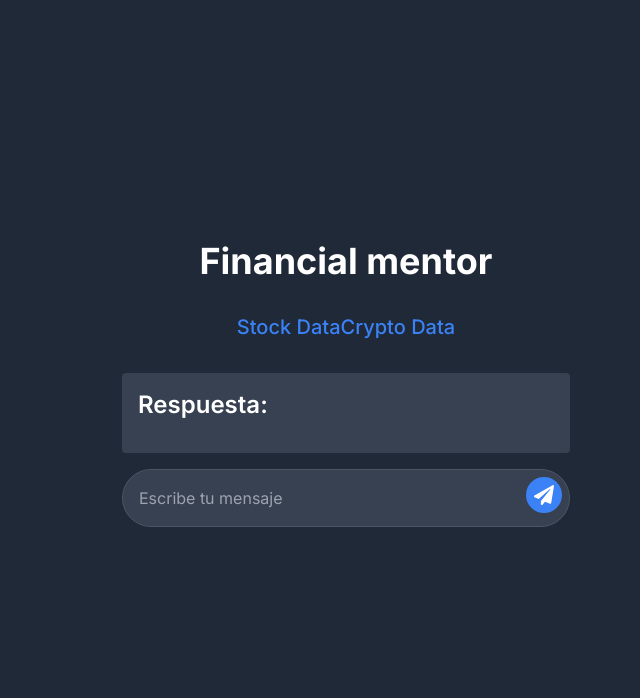
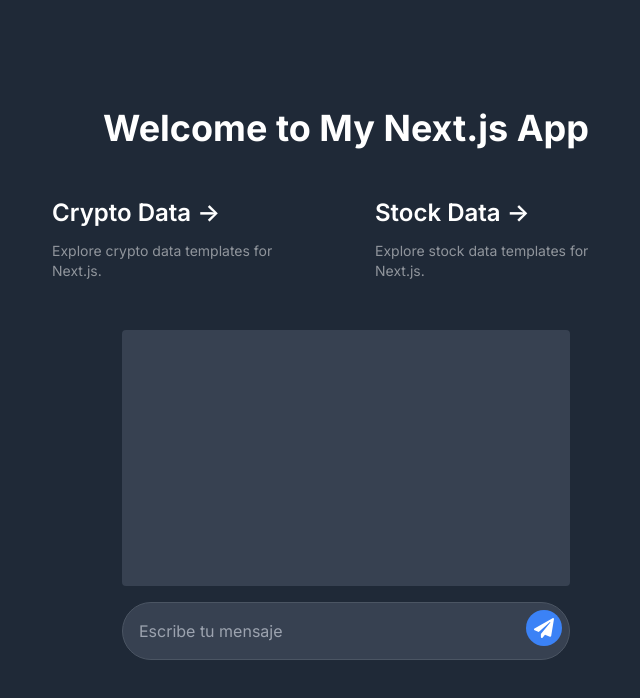
Before and after one commit to The-Manuel-G/Virtual-assistant-Fron-End-, a Next.js app: page / in a window 1280 px wide. Shown: the top 698 px of the page, without its empty margins (294-934 px from the left). Built offline with nearby package versions, Linux system fonts and the light colour scheme.

Commit message:
interactividad con el chat

```diff
--- a/src/app/page.tsx
+++ b/src/app/page.tsx
@@ -1,38 +1,111 @@
 "use client";
 
-import { useState } from 'react';
+import { useState, useRef, useEffect } from 'react';
 import axios from 'axios';
 import Link from 'next/link';
 import { FaPaperPlane } from 'react-icons/fa';
 
 export default function Home() {
   const [message, setMessage] = useState('');
-  const [response, setResponse] = useState('');
+  const [messages, setMessages] = useState([]);
+  const [isTyping, setIsTyping] = useState(false);
+  const messageListRef = useRef(null);
 
   const handleSubmit = async (e) => {
     e.preventDefault();
+    const messageText = message.trim();
+    if (messageText.length === 0) return;
+
+    addMessage(messageText, 'user');
+    setMessage('');
+
     try {
-      const res = await axios.post('http://127.0.0.1:5000/chat', { message });
-      setResponse(res.data.response);
+      setIsTyping(true);
+      const res = await axios.post('http://127.0.0.1:5000/chat', { message: messageText });
+      const chunks = res.data.response.split(''); // Simular la recepción de fragmentos
+
+      let reply = "";
+      const $botMessage = addMessage("", 'bot');
+
+      for (const chunk of chunks) {
+        reply += chunk;
+        await new Promise((resolve) => setTimeout(resolve, 50)); // Simular retraso en la escritura
+        $botMessage.textContent(reply);
+        messageListRef.current.scrollTop = messageListRef.current.scrollHeight;
+      }
     } catch (error) {
-      console.error("Error al enviar el mensaje", error);
+      console.error("Error fetching response:", error);
+      addMessage("Error fetching response.", 'bot');
+    } finally {
+      setIsTyping(false);
     }
   };
 
+  const addMessage = (text, sender) => {
+    const newMessage = { sender, text };
+    setMessages((prevMessages) => [...prevMessages, newMessage]);
+
+    return {
+      textContent: (content) => {
+        setMessages((prevMessages) => {
+          const updatedMessages = [...prevMessages];
+          updatedMessages[updatedMessages.length - 1].text = content;
+          return updatedMessages;
+        });
+      }
+    };
+  };
+
+  useEffect(() => {
+    if (messageListRef.current) {
+      messageListRef.current.scrollTop = messageListRef.current.scrollHeight;
+    }
+  }, [messages]);
+
+
   return (
     <main className="flex min-h-screen flex-col items-center justify-center bg-gray-800 text-white p-4">
-      <h1 className="text-4xl font-bold mb-8">Financial mentor</h1>
-      <nav className="space-y-4 mb-8">
-        <Link href="/stocks" className="text-xl font-medium text-blue-500 hover:underline">
-          Stock Data
+      <h1 className="text-4xl font-bold mb-8">Welcome to My Next.js App</h1>
+      <div className="flex space-x-4 mb-8">
+        <Link href="/crypto" className="group rounded-lg border border-transparent px-5 py-4 transition-colors hover:border-gray-300 hover:bg-gray-100 hover:dark:border-neutral-700 hover:dark:bg-neutral-800/30">
+          <div>
+            <h2 className="mb-3 text-2xl font-semibold">
+              Crypto Data{" "}
+              <span className="inline-block transition-transform group-hover:translate-x-1 motion-reduce:transform-none">
+                -&gt;
+              </span>
+            </h2>
+            <p className="m-0 max-w-[30ch] text-sm opacity-50">
+              Explore crypto data templates for Next.js.
+            </p>
+          </div>
         </Link>
-        <Link href="/crypto" className="text-xl font-medium text-blue-500 hover:underline">
-          Crypto Data
+
+        <Link href="/stocks" className="group rounded-lg border border-transparent px-5 py-4 transition-colors hover:border-gray-300 hover:bg-gray-100 hover:dark:border-neutral-700 hover:dark:bg-neutral-800/30">
+          <div>
+            <h2 className="mb-3 text-2xl font-semibold">
+              Stock Data{" "}
+              <span className="inline-block transition-transform group-hover:translate-x-1 motion-reduce:transform-none">
+                -&gt;
+              </span>
+            </h2>
+            <p className="m-0 max-w-[30ch] text-sm opacity-50">
+              Explore stock data templates for Next.js.
+            </p>
+          </div>
         </Link>
-      </nav>
-      <div className="mb-4 w-full max-w-md p-4 bg-gray-700 rounded">
-        <h2 className="text-2xl font-semibold mb-4">Respuesta:</h2>
-        <p className="text-lg">{response}</p>
+      </div>
+      <div ref={messageListRef} className="mb-4 w-full max-w-md p-4 bg-gray-700 rounded overflow-y-auto h-64">
+        {messages.map((msg, index) => (
+          <div key={index} className={`mb-2 p-2 rounded ${msg.sender === 'user' ? 'bg-blue-500 text-white' : 'bg-gray-300 text-black'}`}>
+            <strong>{msg.sender === 'user' ? 'You' : 'Bot'}:</strong> {msg.text}
+          </div>
+        ))}
+        {isTyping && (
+          <div className="mb-2 p-2 rounded bg-gray-300 text-black">
+            <strong>Bot:</strong> <span>...</span>
+          </div>
+        )}
       </div>
       <form onSubmit={handleSubmit} className="w-full max-w-md relative mb-8">
         <input
@@ -51,4 +124,6 @@
       </form>
     </main>
   );
+
+
 }
```
